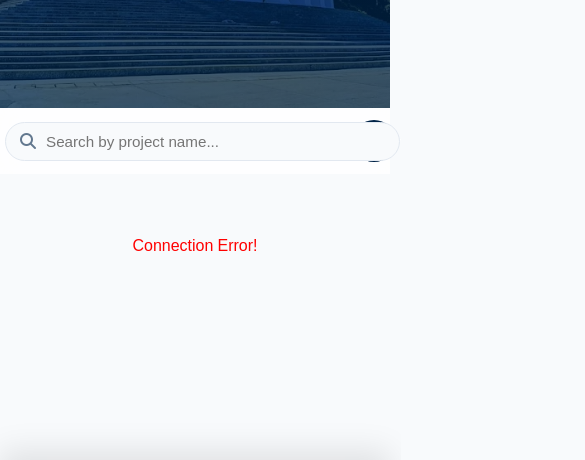
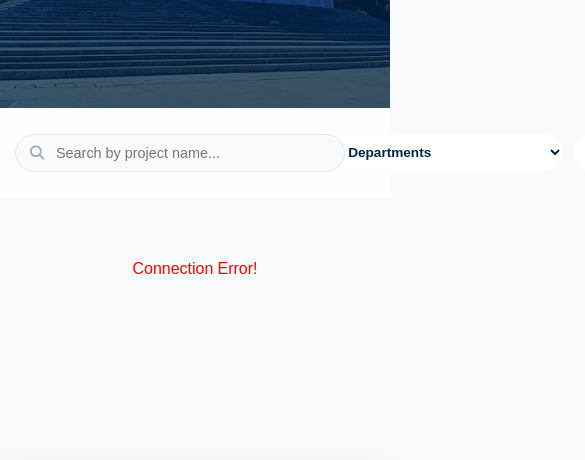
Before and after one commit to BeLL-Umbr3llA/tu-monywa-showcase, a website: page index.html in a window 390 px wide. Shown: the part 384-844 px from the top of the page, 585 px wide, since content can reach past the window. Drawn offline with Linux system fonts and the light colour scheme; no server answers.

Commit message:
index.css

```diff
--- a/index.css
+++ b/index.css
@@ -234,6 +234,11 @@
 
     .card {
         max-width: 100%; /* ဖုန်းမှာတော့ အပြည့်နီးပါးယူမှ ကြည့်ကောင်းပါတယ် */
+
+    }
+     .card:hover {
+         border-bottom-color: #ffcc00;
+         border-top-color: #ffcc00;
     }
 }
 
@@ -451,55 +456,60 @@
 
 /* --- Responsive Layout --- */
 /* --- Responsive Layout (Mobile View) --- */
+/* --- Responsive Layout (Mobile View - Short Search Bar) --- */
+
+
+
 @media (max-width: 768px) {
-    .desktop-filters {
-        display: none !important;
-    }
-
-    .mobile-filter-trigger {
-        display: flex;
-    }
-
-    /* Filter တစ်ခုလုံးကို screen အပြည့်နီးပါး ယူစေခြင်း */
     .filter-inner-container {
-        width: 100%;
         display: flex;
         align-items: center;
-        gap: 10px; /* Search နဲ့ Filter ခလုတ်ကြား အကွာအဝေး */
-        padding: 0 5px;
+        justify-content: space-between; /* Search နဲ့ Filter ကို ဘေးတစ်ဖက်စီ ကပ်ထားမယ် */
+        width: 100%;
+        padding: 10px 15px;
     }
 
     .search-wrapper {
-        flex: 1; /* လက်ရှိရှိနေတဲ့ နေရာအလွတ် အကုန်လုံးကို ယူလိုက်မှာဖြစ်လို့ အရှည်က အနေတော်ဖြစ်သွားမယ် */
-        max-width: none; /* အရင်ကပေးထားတဲ့ 250px limit ကို ဖယ်လိုက်တာပါ */
+        /* Search Bar ကို screen ရဲ့ 70% ထက် ပိုမကျယ်အောင် ကန့်သတ်လိုက်တာပါ */
+        flex: 0 0 70%;
+        max-width: 70%;
         position: relative;
     }
 
     .search-wrapper input {
-        width: 100%; /* Frame ထဲမှာ အပြည့်ဖြစ်အောင် */
-        padding: 10px 15px 10px 40px; /* ဖုန်းနဲ့စာရင် အမြင့်ကို နည်းနည်းလျှော့ပြီး Icon နေရာချန်ထားတာပါ */
-        font-size: 0.95rem;
+        width: 100%;
+        padding: 10px 15px 10px 40px;
+        font-size: 0.9rem;
         border-radius: 50px;
         border: 1.5px solid #e2e8f0;
+        background-color: #f8fafc;
+    }
+
+    /* ညာဘက်ဆုံးမှာ ရှိနေမယ့် Filter ခလုတ် */
+    .mobile-filter-trigger {
+        display: flex;
+        flex: 0 0 45px; /* ခလုတ်အတွက် နေရာသီးသန့် ချန်မယ် */
+        height: 45px;
+        width: 45px;
+        justify-content: center;
+        align-items: center;
+        background: #002347;
+        color: white;
+        border-radius: 12px; /* အဝိုင်းမဟုတ်ဘဲ လေးထောင့်အနားကွေး ပုံစံ */
+        cursor: pointer;
     }
 
     .search-icon {
         left: 15px;
-        font-size: 1rem;
-    }
-
-    /* Mobile Filter ခလုတ် (အဝိုင်းလေး သို့မဟုတ် icon) */
-    .mobile-filter-trigger {
-        flex-shrink: 0; /* ခလုတ်က ပိန်မသွားအောင် */
-        height: 42px;
-        width: 42px;
-        justify-content: center;
-        align-items: center;
-        background: #002347;
-        color: white;
-        border-radius: 50%;
+        font-size: 0.9rem;
+        color: #64748b;
     }
 }
+
+
+
+
+
 /* --- Desktop View (Large Size Tuning) --- */
 @media (min-width: 769px) {
     .filter-inner-container {
```
